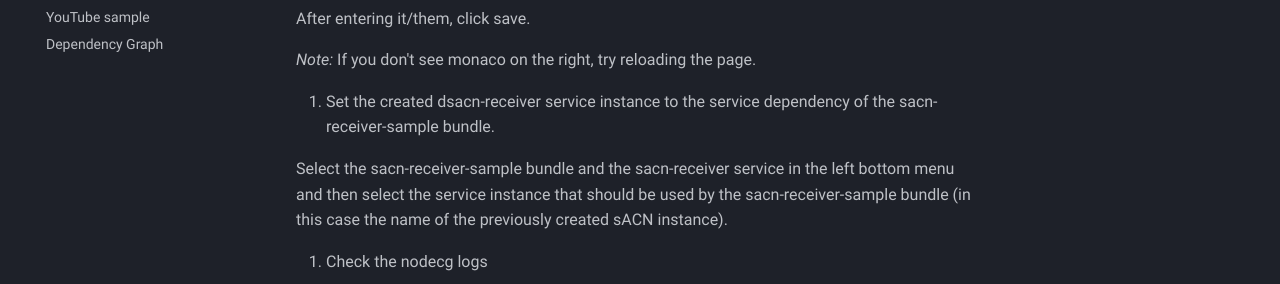
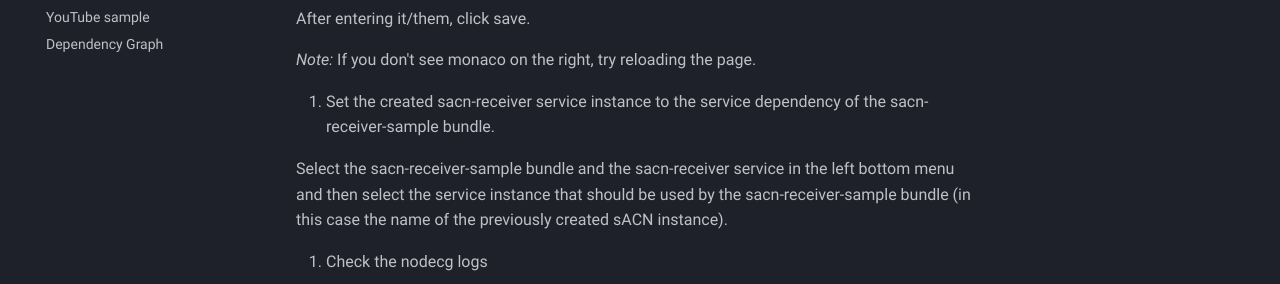
Before and after one commit to codeoverflow-org/nodecg-io-docs, an MkDocs documentation site: the page built from docs/samples/sacn-receiver.md, in a window 1280 px wide and 900 px high, scrolled down 1100 px. Shown: the part 495-779 px from the top of the window. Built offline with MkDocs 1.6.1 and Material for MkDocs 9.7.7, drawn with Linux system fonts in a browser that asks for light colours; comment, search, counter and statistics services are not loaded.

Commit message:
Typo fix

```diff
--- a/docs/samples/sacn-receiver.md
+++ b/docs/samples/sacn-receiver.md
@@ -66,7 +66,7 @@ The sacn-receiver-sample example bundle in `samples/sacn-receiver-sample` demons
 
    _Note:_ If you don't see monaco on the right, try reloading the page.
 
-6. Set the created dsacn-receiver service instance to the service dependency of the sacn-receiver-sample bundle.
+6. Set the created sacn-receiver service instance to the service dependency of the sacn-receiver-sample bundle.
 
    Select the sacn-receiver-sample bundle and the sacn-receiver service in the left bottom menu and then select the service instance that should be used by the sacn-receiver-sample bundle (in this case the name of the previously created sACN instance).
 
```
